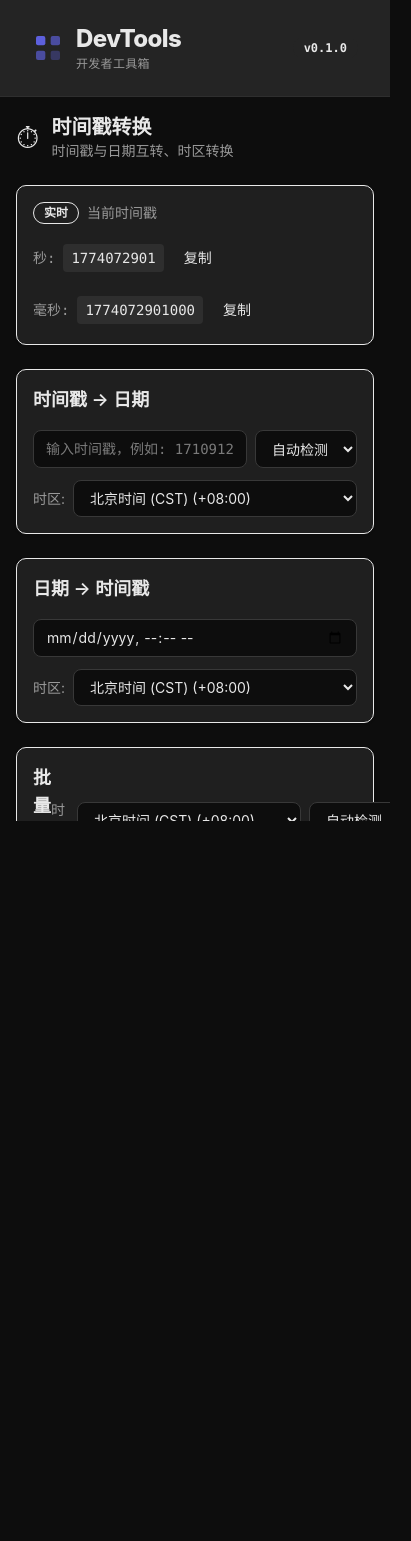
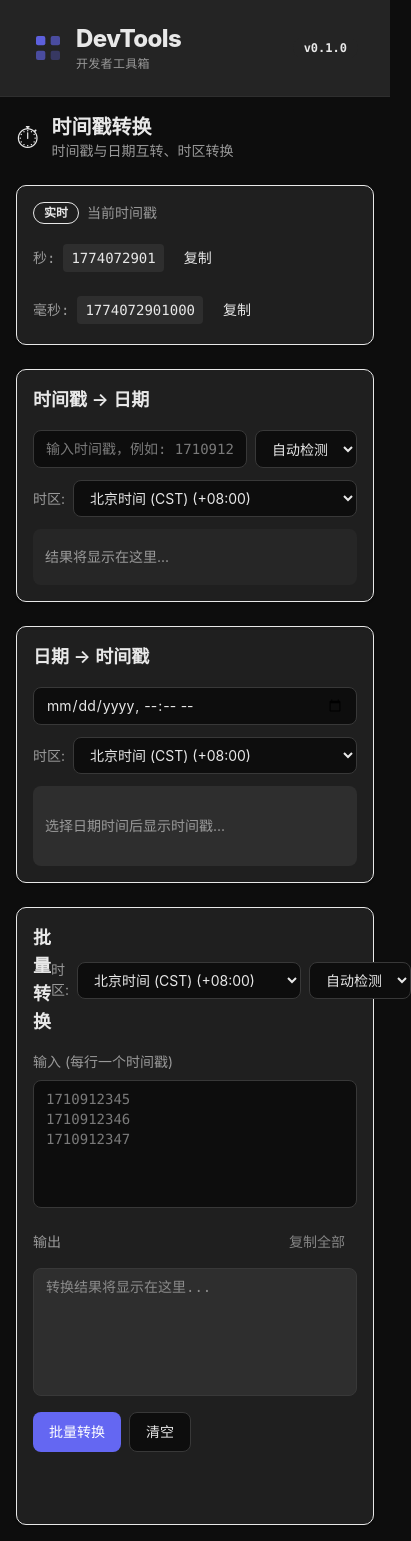
Before and after one commit to phycholee/dev-tools, a Vue app: page /timestamp-converter in a window 390 px wide. Shown: the whole page, 411 px wide, since content can reach past the window. Before the commit the page ends 844 px from the top, so only its background shows below. Built offline with nearby package versions, Linux system fonts and the light colour scheme.

Commit message:
fix(timestamp): fix layout - stack cards vertically, fix output heights

```diff
--- a/src/tools/timestamp-converter/TimestampConverter.vue
+++ b/src/tools/timestamp-converter/TimestampConverter.vue
@@ -1,5 +1,5 @@
 <template>
-  <div class="flex flex-col h-[calc(100vh-120px)] p-4 gap-6 w-full max-w-[1200px] mx-auto overflow-auto">
+  <div class="flex flex-col min-h-[calc(100vh-120px)] p-4 gap-6 w-full max-w-[1200px] mx-auto">
     <!-- Header -->
     <div class="flex items-center gap-3">
       <span class="text-3xl">⏱</span>
@@ -35,11 +35,9 @@
       </div>
     </Card>
 
-    <!-- Conversion Panels -->
-    <div class="grid grid-cols-1 lg:grid-cols-2 gap-6">
     <!-- Timestamp to Date -->
-      <Card class="p-4 flex flex-col gap-4">
-        <h2 class="text-lg font-semibold text-foreground">时间戳 → 日期</h2>
+    <Card class="p-4">
+      <h2 class="text-lg font-semibold text-foreground mb-4">时间戳 → 日期</h2>
 
       <div class="flex flex-col gap-3">
         <div class="flex gap-2">
@@ -74,25 +72,26 @@
           </select>
         </div>
 
+        <!-- Fixed height output area -->
         <div
-            v-if="timestampToDateResult"
-            class="p-3 rounded-md"
-            :class="timestampToDateResult.success ? 'bg-muted' : 'bg-destructive/10'"
+          class="p-3 rounded-md h-14 flex items-center"
+          :class="timestampToDateResult?.success ? 'bg-muted' : timestampToDateResult?.error ? 'bg-destructive/10' : 'bg-muted/50'"
         >
-            <div v-if="timestampToDateResult.success" class="font-mono text-sm select-all">
+          <div v-if="timestampToDateResult?.success" class="font-mono text-sm select-all">
             {{ timestampToDateResult.output }}
           </div>
-            <div v-else class="text-destructive text-sm flex items-center gap-2">
+          <div v-else-if="timestampToDateResult?.error" class="text-destructive text-sm flex items-center gap-2">
             <span>⚠</span>
             <span>{{ timestampToDateResult.error }}</span>
           </div>
+          <span v-else class="text-muted-foreground text-sm">结果将显示在这里...</span>
         </div>
       </div>
     </Card>
 
     <!-- Date to Timestamp -->
-      <Card class="p-4 flex flex-col gap-4">
-        <h2 class="text-lg font-semibold text-foreground">日期 → 时间戳</h2>
+    <Card class="p-4">
+      <h2 class="text-lg font-semibold text-foreground mb-4">日期 → 时间戳</h2>
 
       <div class="flex flex-col gap-3">
         <input
@@ -115,8 +114,9 @@
           </select>
         </div>
 
-          <div v-if="dateToTimestampResult" class="p-3 bg-muted rounded-md">
-            <div class="flex flex-col gap-2 font-mono text-sm">
+        <!-- Fixed height output area -->
+        <div class="p-3 bg-muted rounded-md h-20">
+          <div v-if="dateToTimestampResult" class="flex flex-col gap-2 font-mono text-sm h-full">
             <div class="flex items-center justify-between">
               <span class="text-muted-foreground">秒:</span>
               <code class="select-all">{{ dateToTimestampResult.seconds }}</code>
@@ -132,14 +132,16 @@
               </Button>
             </div>
           </div>
+          <div v-else class="h-full flex items-center text-muted-foreground text-sm">
+            选择日期时间后显示时间戳...
+          </div>
         </div>
       </div>
     </Card>
-    </div>
 
     <!-- Batch Conversion -->
-    <Card class="p-4 flex flex-col gap-4">
-      <div class="flex items-center justify-between">
+    <Card class="p-4">
+      <div class="flex items-center justify-between mb-4">
         <h2 class="text-lg font-semibold text-foreground">批量转换</h2>
         <div class="flex items-center gap-2">
           <span class="text-sm text-muted-foreground">时区:</span>
@@ -167,7 +169,7 @@
           <label class="text-sm text-muted-foreground">输入 (每行一个时间戳)</label>
           <textarea
             v-model="batchInput"
-            placeholder="1710912345\n1710912346\n1710912347"
+            placeholder="1710912345&#10;1710912346&#10;1710912347"
             class="h-32 px-3 py-2 bg-background border border-input rounded-md text-sm font-mono resize-none focus:outline-none focus:ring-2 focus:ring-ring"
           />
         </div>
@@ -192,7 +194,7 @@
         </div>
       </div>
 
-      <div class="flex gap-2">
+      <div class="flex gap-2 mt-4">
         <Button @click="handleBatchConvert">
           批量转换
         </Button>
@@ -201,12 +203,15 @@
         </Button>
       </div>
 
+      <!-- Fixed height error area -->
       <div
-        v-if="batchError"
-        class="flex items-center gap-2 px-3 py-2 rounded-md bg-destructive/10 text-destructive text-sm"
+        class="flex items-center gap-2 px-3 py-2 rounded-md text-sm mt-4 h-10"
+        :class="batchError ? 'bg-destructive/10 text-destructive' : 'bg-transparent'"
       >
+        <template v-if="batchError">
           <span>⚠</span>
           <span>{{ batchError }}</span>
+        </template>
       </div>
     </Card>
   </div>
```
Lines whose indentation alone changed are shown as unchanged.
